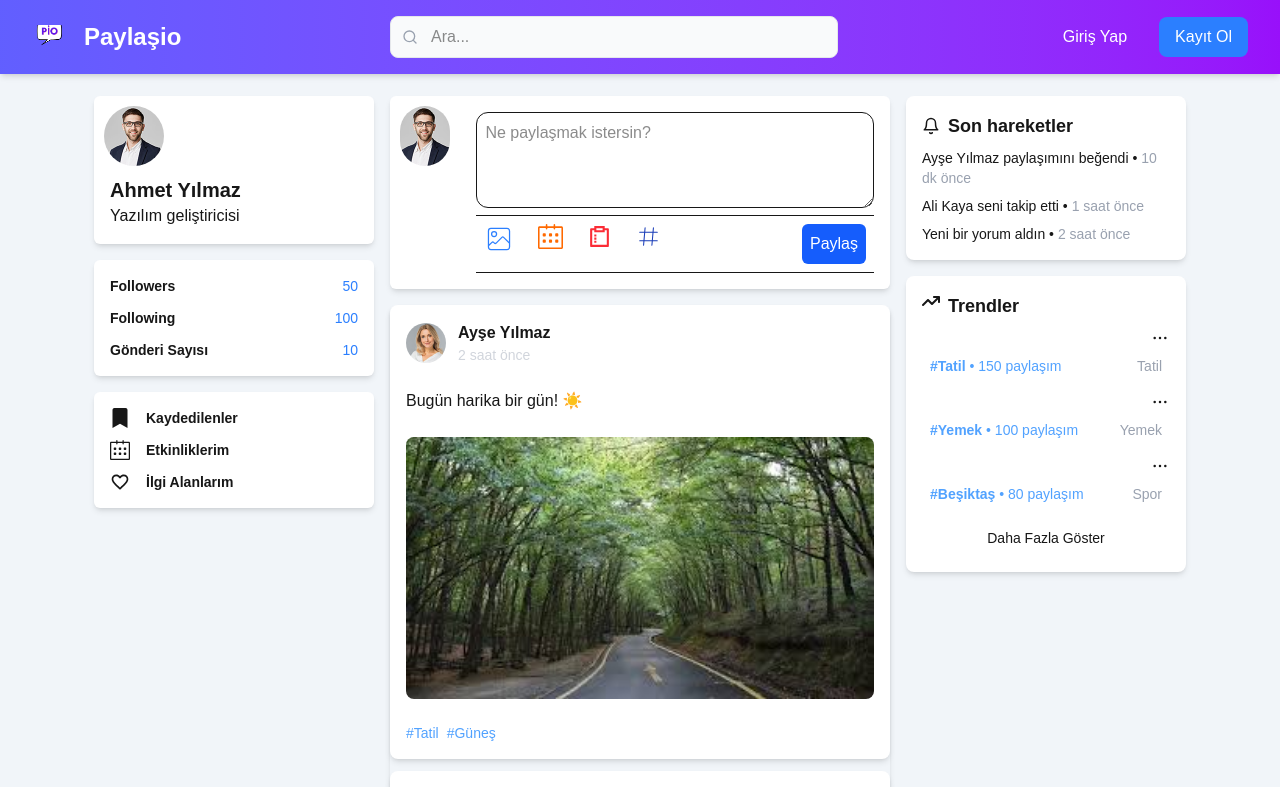
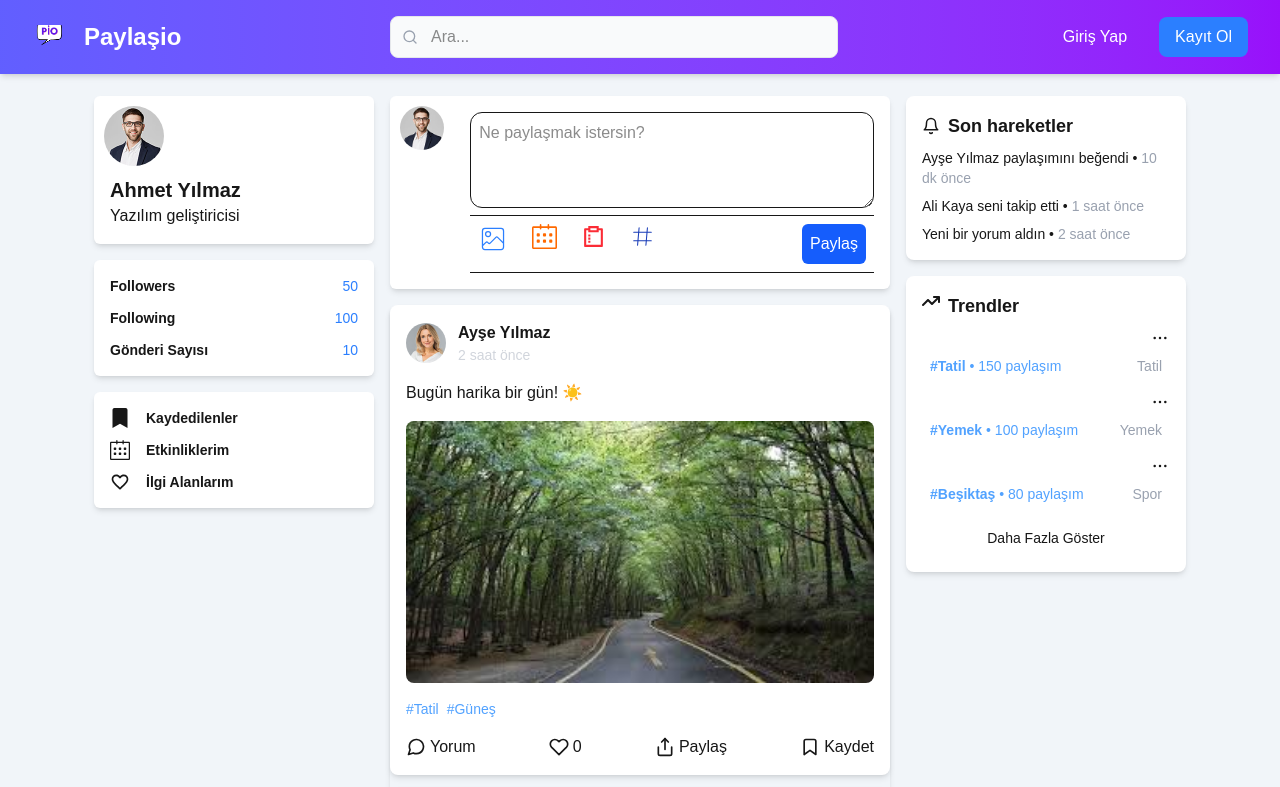
Before and after one commit to hakan4773/Next-JS-Authentication, a Next.js app in the folder my-auth/: page / in a window 1280 px wide. Shown: the top 787 px of the page. Built offline with nearby package versions, Linux system fonts and the light colour scheme; no server answers; sample sign-in values are in the browser's storage.

Commit message:
yorum ve paylaşım kısımları yapıldı

```diff
--- a/my-auth/app/components/LeftBar.tsx
+++ b/my-auth/app/components/LeftBar.tsx
@@ -34,7 +34,7 @@ function LeftBar() {
 
 </div>
 <div className='w-full bg-white rounded-md shadow-md '>
-<ul className='p-4  space-y-3 text-sm hover:underline'>
+<ul className='p-4  space-y-3 text-sm '>
     <li className='flex  space-x-4 hover:underline'><FaBookmark size={20} /><Link href={"/Saves"} className='font-semibold'>Kaydedilenler </Link></li>
     <li className='flex  space-x-4 hover:underline'><SlCalender size={20} /><Link href={"/etkinlik"} className='font-semibold'>Etkinliklerim </Link></li>
     <li className='flex  space-x-4 hover:underline'><MdFavoriteBorder size={20} /><Link href={"/interest"} className='font-semibold'>İlgi Alanlarım </Link></li>
--- a/my-auth/app/components/PostCreation.tsx
+++ b/my-auth/app/components/PostCreation.tsx
@@ -44,7 +44,7 @@ setContent(content +"#")
     <img
                 src={"/5.jpg"}
                 alt="Avatar"
-                className="w-16 h-16 rounded-full border-2 border-white  object-cover"
+                className="w-14 h-12 rounded-full border-2 border-white  object-cover"
               />
 
     </div>
--- a/my-auth/app/components/Posts.tsx
+++ b/my-auth/app/components/Posts.tsx
@@ -1,6 +1,10 @@
+"use client"
 import Image from "next/image";
+import { useState } from "react";
+import { FiBookmark, FiHeart, FiMessageCircle, FiShare } from "react-icons/fi";
 
 export default function Posts() {
+  const [comment, setComment] = useState<Record<number, boolean>>({});
   const posts = [
     {
       id: 1,
@@ -18,11 +22,32 @@ export default function Posts() {
       createdAt: "1 gün önce",
     },
   ];
+  const handleComment=(id:number)=>{
+    setComment((prev)=>(
+{...prev,[id]:!prev[id]}
+    ))
+  }
 
+
+  const handleShare=(id:number,content:string)=>{
+    const postUrl=`${window.location.origin}/post/${id}`
+
+    if(navigator.share){
+    navigator.share({
+    title:"Paylaşım",
+    text:content,
+    url:postUrl
+    }).catch((error)=>console.error("Paylaşım hatası",error))
+
+    }
+    else {
+      alert("paylaşım desteklenmiyor")
+    }
+  }
   return (
     <div className=" rounded-md shadow-md space-y-3">
-      {posts.map((post) => (
-        <div key={post.id} className="p-4 rounded-lg bg-white  shadow-md space-y-6">
+      {posts.map((post,index) => (
+        <div key={post.id} className="p-4 rounded-lg bg-white  shadow-md space-y-4">
           <div className="flex items-center">
             <Image
               src="/3.jpg"
@@ -46,13 +71,46 @@ export default function Posts() {
               className="mt-2 rounded-lg w-full object-cover"
             />
           )}
-          <div className="mt-2 flex space-x-2">
+          <div className=" flex space-x-2">
             {post.tags.map((tag) => (
               <span key={tag} className="text-blue-400 text-sm">
                 {tag}
               </span>
             ))}
           </div>
+
+{/* Etkileşim Çubuğu */}
+<div className="mt-4 flex justify-between items-center ">
+        <button onClick={() => handleComment(post.id)} className="flex items-center space-x-1 hover:text-blue-400">
+          <FiMessageCircle size={20} />
+          <span>Yorum</span>
+
+
+        </button>
+
+        <button  className="flex items-center space-x-1 hover:text-red-400">
+          <FiHeart  size={20} />
+          <span>{0}</span>
+        </button>
+        <button onClick={() => handleShare(post.id, post.content)} className="flex items-center space-x-1 hover:text-green-400 cursor-pointer">
+          <FiShare  size={20} />
+          <span>Paylaş</span>
+        </button>
+        <button  className="flex items-center space-x-1 hover:text-yellow-400">
+          <FiBookmark size={20}  />
+          <span>Kaydet</span>
+        </button>
+      </div>
+      {comment[post.id] && (
+           <div className="flex mt-2 space-x-2">
+             <input
+              className="border rounded-xl bg-gray-200 w-full  p-2"
+              placeholder="Yorum yaz..."
+            />
+            <button type="submit" className="bg-blue-500 text-white p-2 rounded-lg hover:bg-blue-600 cursor-pointer">Gönder</button>
+           </div>
+
+          )}
         </div>
 
       ))}
```
